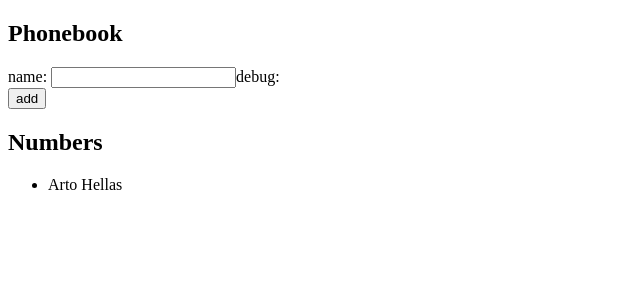
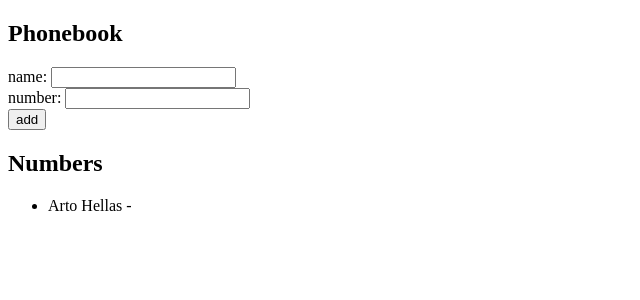
Before and after one commit to IanKaremi/Course_submissions, a React (Vite) app in the folder part1/the-phonebook/: page / in a window 1280 px wide. Shown: the top 300 px of the page, without its empty margins (0-640 px from the left). Built offline with nearby package versions, Linux system fonts and the light colour scheme.

Commit message:
exercise 2.8

```diff
--- a/part1/the-phonebook/src/App.jsx
+++ b/part1/the-phonebook/src/App.jsx
@@ -6,19 +6,27 @@ const App = () => {
     { name: 'Arto Hellas' }
   ])
   const [newName, setNewName] = useState('')
+  const [newPhone, setNewPhone] = useState('')
 
-  function handleChange(e){
+  function handleNameChange(e){
 
     setNewName(e.target.value)
 
 
   }
+  const handlePhoneChange = (y) =>{
+    setNewPhone(y.target.value)
+    console.log(newPhone);
+
+
+  }
+
   const handleSubmit = (v) =>{
     v.preventDefault()
-    console.log(newName);
+
     let val = persons.find(obj => obj.name === newName)
     if(val === undefined){
-      setPersons(prev => prev.concat({name: newName}))
+      setPersons(prev => prev.concat({name: newName, number:newPhone}))
     }else{
       alert(`${newName} already exists.`)
     }
@@ -26,7 +34,7 @@ const App = () => {
 
   }
 
-  const renderPerson = persons.map((x)=>{return <li>{x.name}</li>})
+  const renderPerson = persons.map((x)=>{return <li key={x.name}>{x.name} - {x.number}</li>})
 
 
   return (
@@ -34,8 +42,10 @@ const App = () => {
       <h2>Phonebook</h2>
       <form onSubmit={handleSubmit}>
         <div>
-          name: <input value={newName} onChange={handleChange}/>
-          debug: {newName}
+          name: <input value={newName} onChange={handleNameChange}/>
+        </div>
+        <div>
+          number: <input type='tel' maxLength='10' minLength='10' value={newPhone} onChange={handlePhoneChange}/>
         </div>
         <div>
           <button type="submit">add</button>
```
